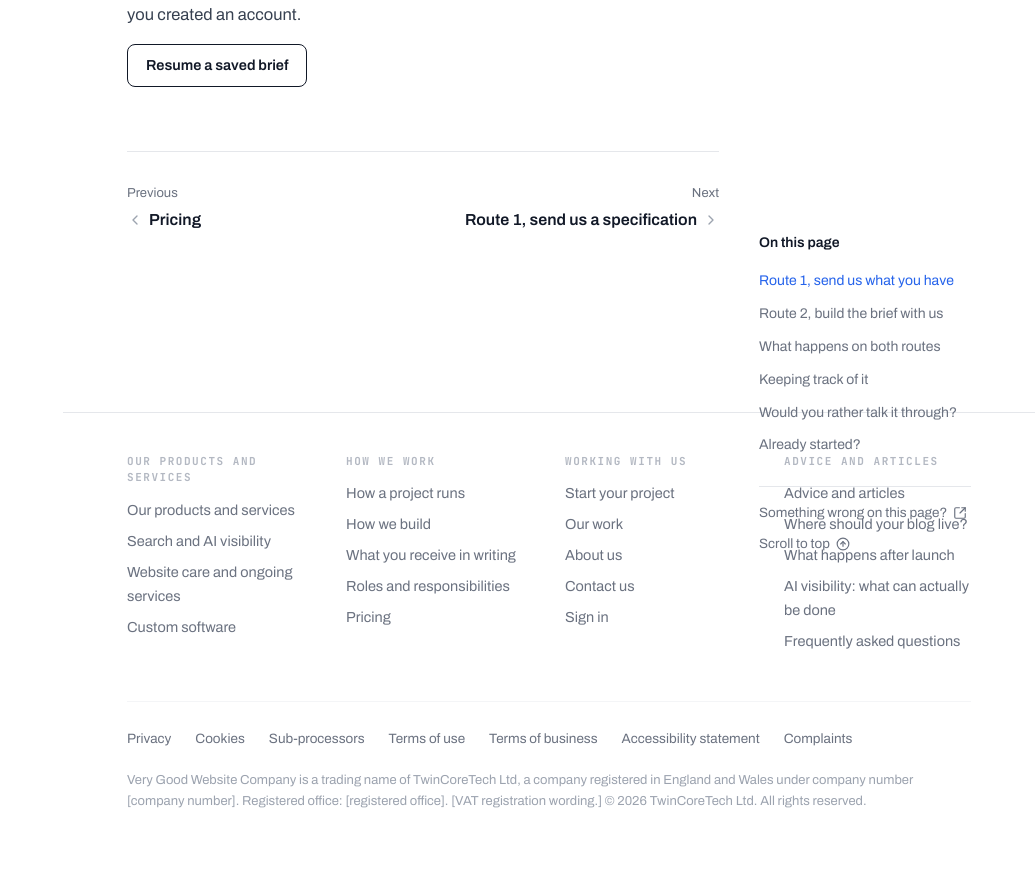
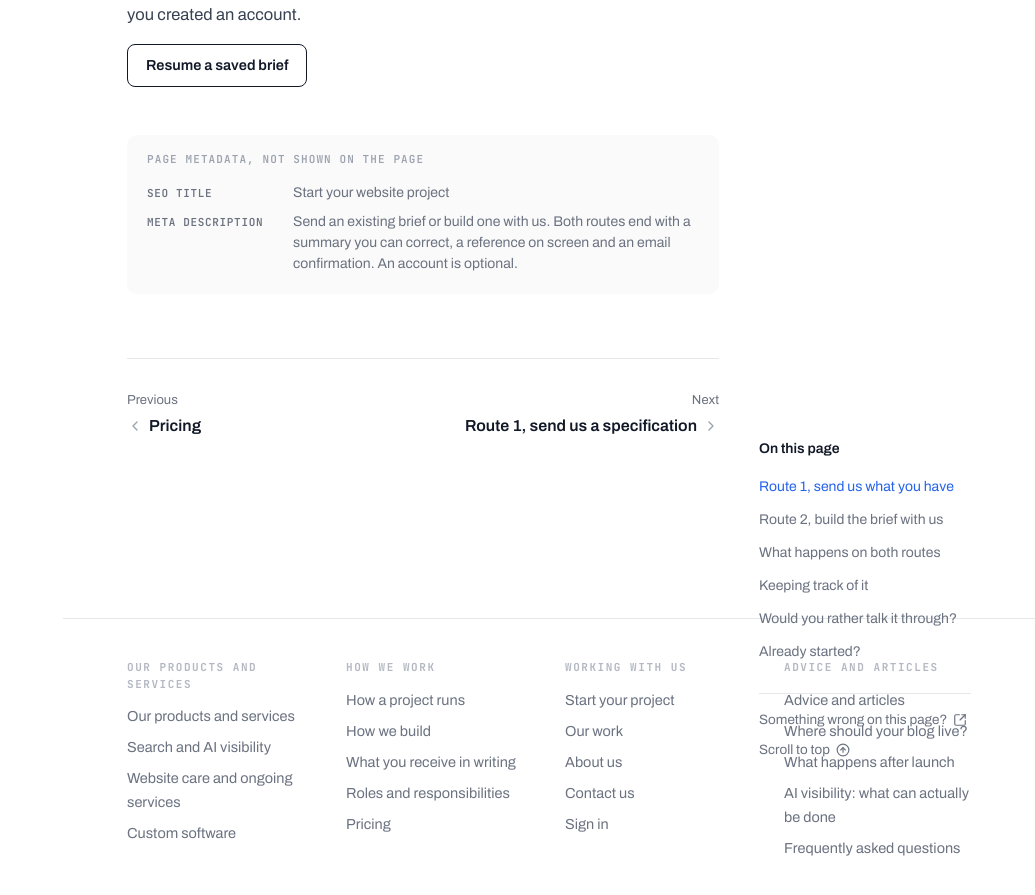
Before and after one commit to ayodhbhojithh/twinloom, a Next.js app: page /start in a window 1280 px wide. Shown: the part 4044-4939 px from the top of the page, without its empty margins (245-1280 px from the left). Before the commit the page ends 4912 px from the top, so only its background shows below. Built offline with nearby package versions, Linux system fonts and the light colour scheme.

Commit message:
Refactor page metadata handling by introducing a centralized META object for improved consistency across HomePage and StartPage components. Integrate PageMeta component in NotFoundView and SearchView for enhanced SEO management and clarity in page descriptions.

```diff
--- a/app/page.tsx
+++ b/app/page.tsx
@@ -9,6 +9,7 @@ import {
   Section,
   type PageSection,
 } from "@/components/layout";
+import { PageMeta, type PageMetaValues } from "@/components/blocks/page-meta";
 import { ROUTES, SITE } from "@/lib/site";
 
 /**
@@ -19,13 +20,19 @@ import { ROUTES, SITE } from "@/lib/site";
  * `absolute` because the root layout appends the company name to every title, and
  * the draft's own title already ends with it.
  */
-export const metadata: Metadata = {
-  title: {
-    absolute:
-      "Website design and development for growing businesses | Very Good Website Company",
-  },
+/** One source: the route's metadata and the block at the foot of the page. */
+const META: PageMetaValues = {
+  title:
+    "Website design and development for growing businesses | Very Good Website Company",
   description:
     "Websites, online shops, booking journeys and connected features, for businesses and organisations. Tell us what you need in the way that suits you.",
+};
+
+export const metadata: Metadata = {
+  /* `absolute` because the layout appends the company name to every title, and
+     the draft's own title already ends with it. */
+  title: { absolute: META.title },
+  description: META.description,
 };
 
 /** Declared once, and passed to both the index and the sections it points at. */
@@ -137,6 +144,8 @@ export default function HomePage() {
           </Item>
         </List>
       </Section>
+
+      <PageMeta values={META} />
     </PageShell>
   );
 }
--- a/app/start/page.tsx
+++ b/app/start/page.tsx
@@ -15,12 +15,19 @@ import {
   Section,
   type PageSection,
 } from "@/components/layout";
+import { PageMeta, type PageMetaValues } from "@/components/blocks/page-meta";
 import { ROUTES } from "@/lib/site";
 
-export const metadata: Metadata = {
+/** One source: the route's metadata and the block at the foot of the page. */
+const META: PageMetaValues = {
   title: "Start your website project",
   description:
     "Send an existing brief or build one with us. Both routes end with a summary you can correct, a reference on screen and an email confirmation. An account is optional.",
+};
+
+export const metadata: Metadata = {
+  title: META.title,
+  description: META.description,
 };
 
 const SECTIONS: PageSection[] = [
@@ -264,6 +271,8 @@ export default function StartPage() {
           <ActionLink href={ROUTES.resume}>Resume a saved brief</ActionLink>
         </Actions>
       </Section>
+
+      <PageMeta values={META} />
     </PageShell>
   );
 }
--- a/components/blocks/index.ts
+++ b/components/blocks/index.ts
@@ -1,6 +1,8 @@
 export { ActionLink, Actions } from "./action-link";
 export { CardLink, CardLinks } from "./card-link";
 export { FieldRow, FieldRows, Note, Statement } from "./field-row";
+export { PageMeta } from "./page-meta";
+export type { PageMetaValues } from "./page-meta";
 export { GuideNote, TextLink } from "./text-link";
 export { Code, Item, Key, List, P } from "./prose";
 export { SimpleList } from "./simple-list";
--- /dev/null
+++ b/components/blocks/page-meta.tsx
@@ -0,0 +1,69 @@
+import { cn } from "@/lib/utils";
+
+export interface PageMetaValues {
+  /** The SEO title. Absolute: it is not appended to. */
+  title: string;
+  description: string;
+  /** Stated only where it is not the default. The draft says so on error pages. */
+  indexing?: string;
+}
+
+/**
+ * The draft's `.seom`: the page's own metadata, shown on the page.
+ *
+ * It is drafting information rather than copy, and the draft labels it as such,
+ * but that is exactly why it is here: this site is being written and reviewed, and
+ * an SEO title nobody can see is an SEO title nobody checks. It sits at the foot of
+ * the page, in the well tint, in mono, so it reads as an annotation on the page
+ * rather than as part of it.
+ *
+ * The same values are passed to the route's `metadata` export, from one object per
+ * page, so what is shown here and what a crawler receives cannot disagree.
+ *
+ * `aria-hidden`, and out of the tab order. A screen reader announcing the meta
+ * description after the content would be reading the page a second time in
+ * summary, which is not useful to anyone.
+ */
+export function PageMeta({
+  values,
+  className,
+}: {
+  values: PageMetaValues;
+  className?: string;
+}) {
+  const rows = [
+    { key: "SEO title", value: values.title },
+    { key: "Meta description", value: values.description },
+    ...(values.indexing
+      ? [{ key: "Indexing", value: values.indexing }]
+      : []),
+  ];
+
+  return (
+    <aside
+      aria-hidden
+      className={cn(
+        "mt-12 max-w-measure rounded-card bg-well px-5 py-4",
+        className,
+      )}
+    >
+      <p className="mb-2.5 font-mono text-[11px] font-semibold tracking-[0.1em] text-label uppercase">
+        Page metadata, not shown on the page
+      </p>
+
+      <dl>
+        {rows.map((row) => (
+          <div
+            key={row.key}
+            className="flex flex-col gap-0.5 py-1 text-[14px] sm:flex-row sm:gap-3.5"
+          >
+            <dt className="shrink-0 pt-[3px] font-mono text-[11px] font-semibold tracking-[0.06em] text-quiet uppercase sm:w-[132px]">
+              {row.key}
+            </dt>
+            <dd className="min-w-0 flex-1 text-quiet">{row.value}</dd>
+          </div>
+        ))}
+      </dl>
+    </aside>
+  );
+}
--- a/components/pages/not-found-view.tsx
+++ b/components/pages/not-found-view.tsx
@@ -3,6 +3,7 @@
 import { usePathname } from "next/navigation";
 
 import { Actions, ActionLink } from "@/components/blocks/action-link";
+import { PageMeta } from "@/components/blocks/page-meta";
 import { P } from "@/components/blocks/prose";
 import { TextLink } from "@/components/blocks/text-link";
 import { SimpleList } from "@/components/blocks/simple-list";
@@ -93,6 +94,15 @@ export function NotFoundView() {
         </TextLink>{" "}
         so that we can fix it.
       </P>
+
+      <PageMeta
+        values={{
+          title: "Page not found",
+          description:
+            "The address may be old, incomplete or mistyped. Search the site or start again from the homepage.",
+          indexing: "Noindex",
+        }}
+      />
     </PageShell>
   );
 }
--- a/components/pages/search-view.tsx
+++ b/components/pages/search-view.tsx
@@ -4,6 +4,7 @@ import { useMemo, useState } from "react";
 import { useRouter, useSearchParams } from "next/navigation";
 
 import { TextLink } from "@/components/blocks/text-link";
+import { PageMeta } from "@/components/blocks/page-meta";
 import { P } from "@/components/blocks/prose";
 import { SimpleList } from "@/components/blocks/simple-list";
 import { PageHeading, PageShell } from "@/components/layout";
@@ -118,6 +119,14 @@ export function SearchView() {
           </P>
         </>
       )}
+
+      <PageMeta
+        values={{
+          title: "Search",
+          description: "Search every page on this website.",
+          indexing: "Normally noindex",
+        }}
+      />
     </PageShell>
   );
 }
```
